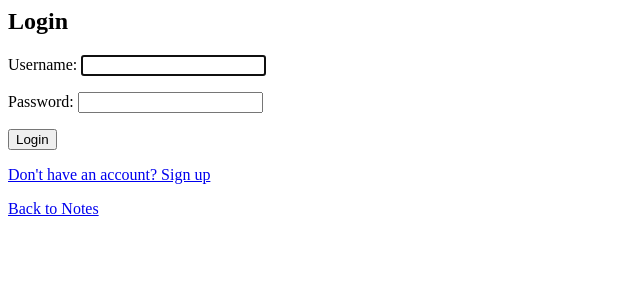
After one commit to msslotboom/cyber-security-project, a Django app: a page that uses notes/templates/registration/login.html in a window 1280 px wide. The commit adds this page. Shown: the top 300 px of the page, without its empty margins (0-640 px from the left). Run offline with Django 5.2, Linux system fonts and the light colour scheme.

Commit message:
Add account functionality

```diff
--- a/mysite/settings.py
+++ b/mysite/settings.py
@@ -122,3 +122,8 @@ STATIC_URL = 'static/'
 # https://docs.djangoproject.com/en/5.1/ref/settings/#default-auto-field
 
 DEFAULT_AUTO_FIELD = 'django.db.models.BigAutoField'
+
+# Login/Logout URLs
+LOGIN_URL = '/login/'
+LOGIN_REDIRECT_URL = '/notes/'
+LOGOUT_REDIRECT_URL = '/login/'
--- a/mysite/urls.py
+++ b/mysite/urls.py
@@ -19,7 +19,8 @@ from django.contrib import admin
 from django.urls import include, path
 
 urlpatterns = [
+    path("", include("notes.urls")),
     path("notes/", include("notes.urls")),
     path("admin/", admin.site.urls),
-
+    path("accounts/", include("django.contrib.auth.urls")),
 ]
--- /dev/null
+++ b/notes/templates/registration/login.html
@@ -0,0 +1,10 @@
+<h2>Login</h2>
+
+<form method="post">
+    {% csrf_token %}
+    {{ form.as_p }}
+    <button type="submit">Login</button>
+</form>
+
+<p><a href="{% url 'signup' %}">Don't have an account? Sign up</a></p>
+<p><a href="{% url 'index' %}">Back to Notes</a></p>
--- a/notes/urls.py
+++ b/notes/urls.py
@@ -5,5 +5,8 @@ from . import views
 urlpatterns = [
 	path("", views.index, name="index"),
 	path("<int:note_id>/", views.detail, name="detail"),
-	path("delete/<int:note_id>/", views.delete_note, name="delete_note")
+	path("delete/<int:note_id>/", views.delete_note, name="delete_note"),
+	path("login/", views.CustomLoginView.as_view(), name="login"),
+	path("logout/", views.CustomLogoutView.as_view(), name="logout"),
+	path("signup/", views.CustomSignupView.as_view(), name="signup"),
 ]
--- a/notes/views.py
+++ b/notes/views.py
@@ -1,5 +1,10 @@
+from django.contrib.auth.views import LoginView, LogoutView
+from django.contrib.auth.forms import UserCreationForm
+from django.contrib.auth import login
+from django.urls import reverse_lazy
 from django.shortcuts import render, get_object_or_404, redirect
 from django.http import HttpResponse
+from django.views.generic import CreateView
 from notes.models import Note
 
 def index(request):
@@ -18,3 +23,27 @@ def delete_note(request, note_id):
 	note = Note.objects.get(id=note_id)
 	note.delete()
 	return redirect('index')
+
+class CustomLoginView(LoginView):
+	# template_name = 'registration/login.html'
+	redirect_authenticated_user = True
+	success_url = reverse_lazy('index')
+
+	def get_success_url(self):
+		return reverse_lazy('index')
+
+class CustomLogoutView(LogoutView):
+	next_page = reverse_lazy('login')
+
+	def dispatch(self, request, *args, **kwargs):
+		return super().dispatch(request, *args, **kwargs)
+
+class CustomSignupView(CreateView):
+	form_class = UserCreationForm
+	template_name = 'registration/signup.html'
+	success_url = reverse_lazy('index')
+
+	def form_valid(self, form):
+		response = super().form_valid(form)
+		login(self.request, self.object)
+		return response
```
Also changed, not shown: notes/templates/notes/index.html (+11 -0 lines), notes/templates/registration/signup.html (added, +10 -0 lines).
